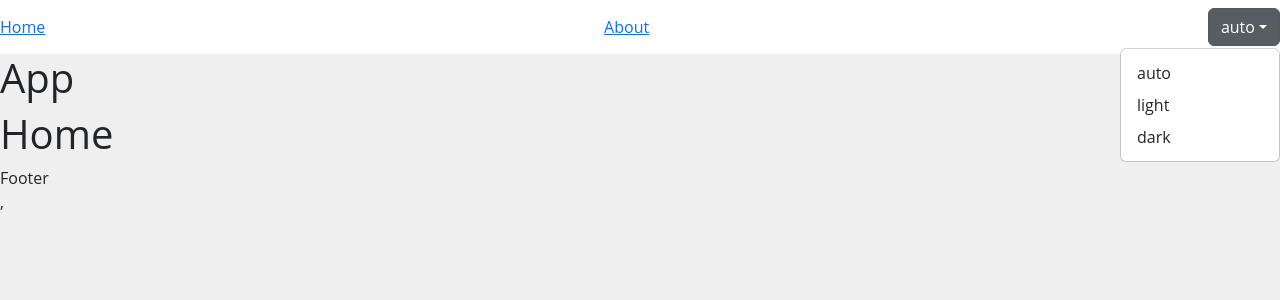
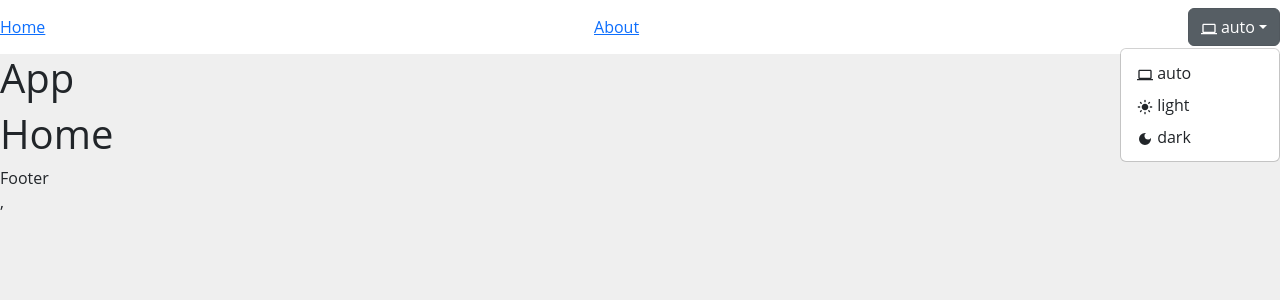
Before and after one commit to wilknisoliveira/system-template-web, a React (Vite) app: page / in a window 1280 px wide. Both pictures are taken after a click on the button "auto". Shown: the top 300 px of the page. Built offline with nearby package versions, Linux system fonts and the light colour scheme.

Commit message:
style(toggle-theme): add icons

```diff
--- a/package.json
+++ b/package.json
@@ -14,6 +14,7 @@
     "react": "^19.1.1",
     "react-bootstrap": "^2.10.10",
     "react-dom": "^19.1.1",
+    "react-icons": "^5.6.0",
     "react-router": "^7.13.1",
     "sass": "^1.97.3"
   },
--- a/src/components/theme-toggle/ThemeToggle.tsx
+++ b/src/components/theme-toggle/ThemeToggle.tsx
@@ -1,6 +1,9 @@
-import { useEffect, useState, type ChangeEvent } from "react";
+import { useEffect, useState, type ReactNode } from "react";
 import Dropdown from "react-bootstrap/Dropdown";
 import DropdownButton from "react-bootstrap/DropdownButton";
+import { MdDarkMode } from "react-icons/md";
+import { MdLightMode } from "react-icons/md";
+import { MdLaptop } from "react-icons/md";
 
 const ThemeToggle = () => {
   const getStoredTheme = () => localStorage.getItem("theme");
@@ -26,26 +29,53 @@ const ThemeToggle = () => {
     document.documentElement.setAttribute("data-bs-theme", resolvedTheme);
   };
 
+  const getButtonIcon = (theme: string) => {
+    switch (theme) {
+      case "dark":
+        return (
+          <>
+            <MdDarkMode /> dark
+          </>
+        );
+      case "light":
+        return (
+          <>
+            <MdLightMode /> light
+          </>
+        );
+      default:
+        return (
+          <>
+            <MdLaptop /> auto
+          </>
+        );
+    }
+  };
+
   const [theme, setTheme] = useState(getPreferredTheme());
+  const [buttonIcon, setButtonIcon] = useState<ReactNode | null>(null);
 
   useEffect(() => {
     applyTheme(theme);
     localStorage.setItem("theme", theme);
+    setButtonIcon(getButtonIcon(theme));
   }, [theme]);
-
-  const toggleTheme = (e: ChangeEvent<HTMLInputElement>) => {
-    setTheme(e.target.checked ? "dark" : "light");
-  };
 
   return (
     <DropdownButton
       id="dropdown-basic-button"
       variant="secondary"
-      title={`${theme}`}
+      title={buttonIcon}
     >
-      <Dropdown.Item onClick={() => setTheme("auto")}>auto</Dropdown.Item>
-      <Dropdown.Item onClick={() => setTheme("light")}>light</Dropdown.Item>
-      <Dropdown.Item onClick={() => setTheme("dark")}>dark</Dropdown.Item>
+      <Dropdown.Item onClick={() => setTheme("auto")}>
+        <MdLaptop /> auto
+      </Dropdown.Item>
+      <Dropdown.Item onClick={() => setTheme("light")}>
+        <MdLightMode /> light
+      </Dropdown.Item>
+      <Dropdown.Item onClick={() => setTheme("dark")}>
+        <MdDarkMode /> dark
+      </Dropdown.Item>
     </DropdownButton>
   );
 };
```
Also changed, not shown: 1 other file (tests, documents, lock files or other folders).
